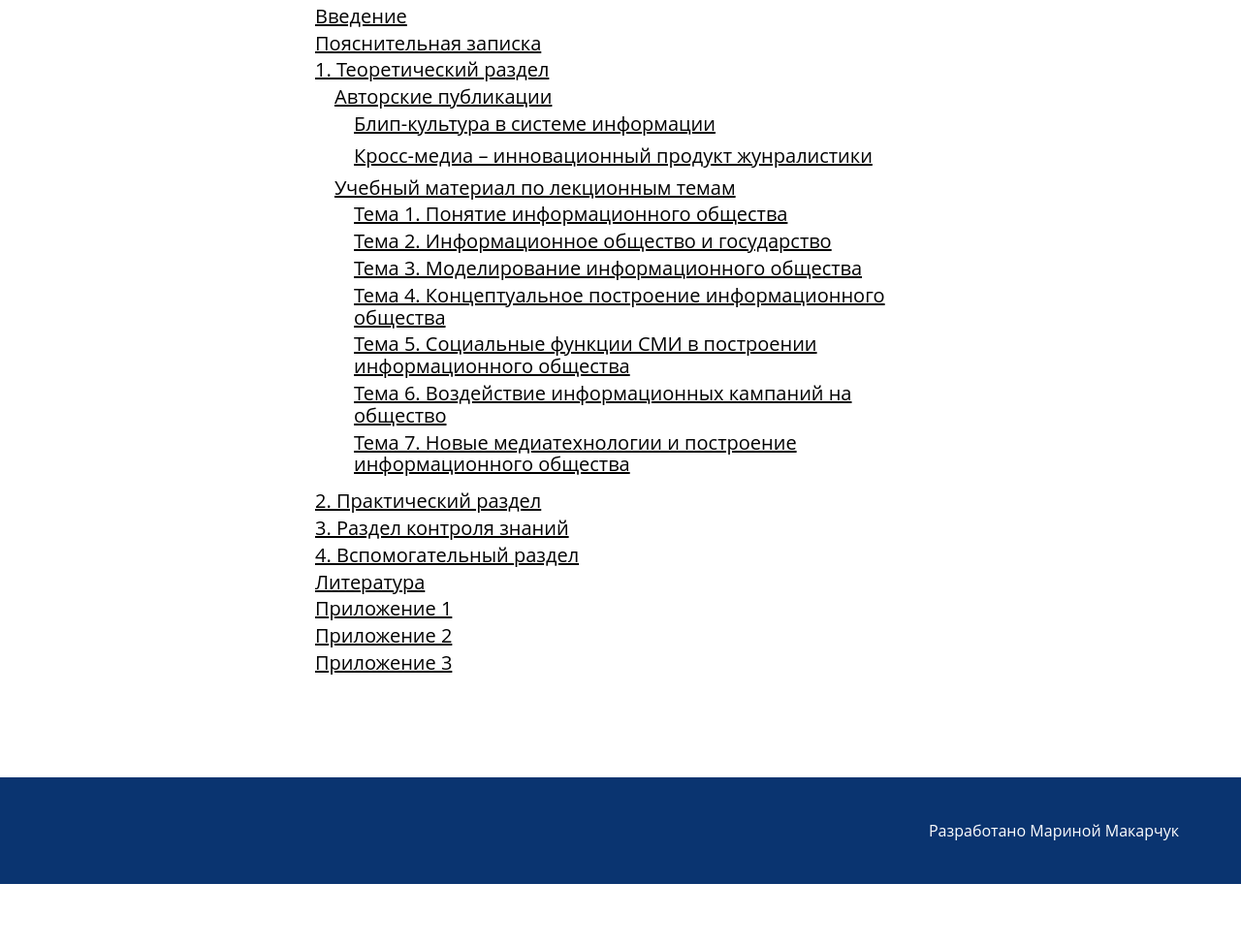
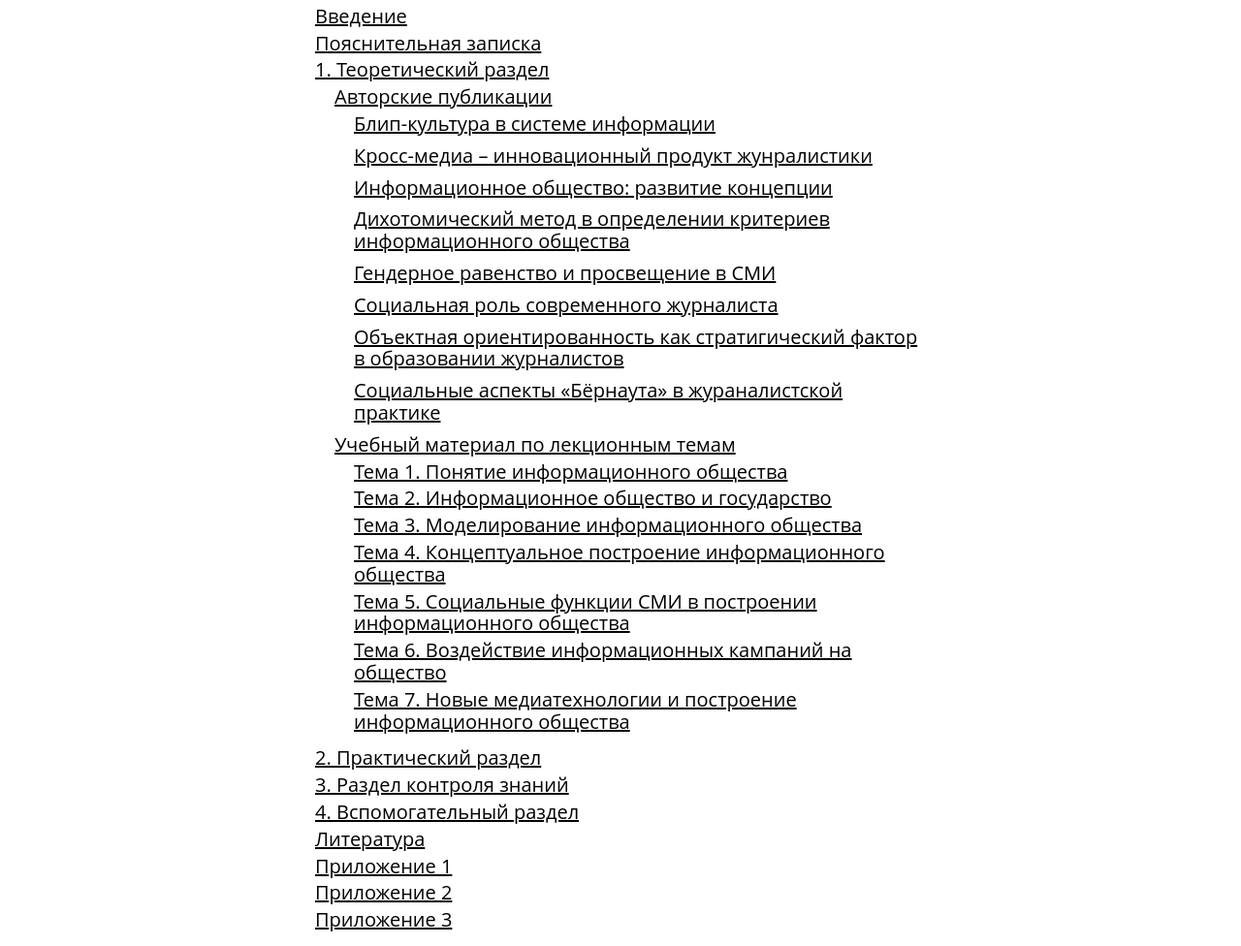
Before and after one commit to dasiklasik/KP, a plain HTML site: page index.html in a window 1280 px wide. Shown: the part 1966-2942 px from the top of the page at 97% size. Before the commit the page ends 2878 px from the top, so only its background shows below. Drawn offline with Linux system fonts and the light colour scheme.

Commit message:
fix: fix the content

```diff
--- a/index.html
+++ b/index.html
@@ -130,6 +130,30 @@
                                     <li class="no-type nested-list-2-level publications">
                                         <a class="content-link" href="кроссМедиа.html">Кросс-медиа – инновационный продукт жунралистики</a>
                                     </li>
+
+                                    <li class="no-type nested-list-2-level publications">
+                                        <a class="content-link" href="инфоОбщество.html">Информационное общество: развитие концепции</a>
+                                    </li>
+
+                                    <li class="no-type nested-list-2-level publications">
+                                        <a class="content-link" href="дихМетод.html">Дихотомический метод в определении критериев информационного общества</a>
+                                    </li>
+
+                                    <li class="no-type nested-list-2-level publications">
+                                        <a class="content-link" href="гендер.html">Гендерное равенство и просвещение в СМИ</a>
+                                    </li>
+
+                                    <li class="no-type nested-list-2-level publications">
+                                        <a class="content-link" href="соцРоль.html">Социальная роль современного журналиста</a>
+                                    </li>
+
+                                    <li class="no-type nested-list-2-level publications">
+                                        <a class="content-link" href="объект.html">Объектная ориентированность как стратигический фактор в образовании журналистов </a>
+                                    </li>
+
+                                    <li class="no-type nested-list-2-level publications">
+                                        <a class="content-link" href="соцАспекты.html">Социальные аспекты «Бёрнаута» в жураналистской практике  </a>
+                                    </li>
                                 </ul>
 
                             </li>
```
